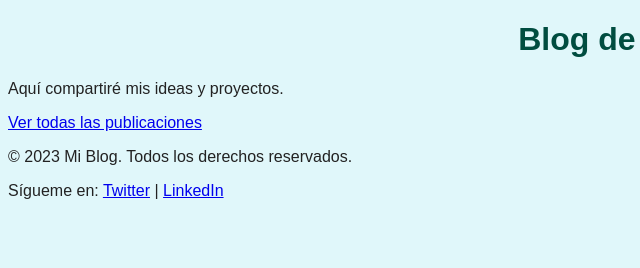
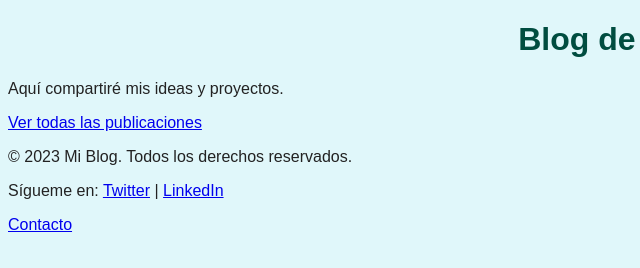
Before and after one commit to altedante4-cyber/my-personal-blog, a plain HTML site: page index.html in a window 1280 px wide. Shown: the full height of the page, 0-640 px from the left. Drawn offline with Linux system fonts and the light colour scheme.

Commit message:
feat: Añadir página de contacto

```diff
--- a/index.html
+++ b/index.html
@@ -1 +1 @@
-<!DOCTYPE html><html lang="es"><head><meta charset="UTF-8"><title>Mi Blog Personal</title><link rel="stylesheet" href="style.css"></head><body><h1>Blog de Michael</h1><p>Aquí compartiré mis ideas y proyectos.</p><p><a href="archive.html">Ver todas las publicaciones</a></p><footer><p>&copy; 2023 Mi Blog. Todos los derechos reservados.</p><p>Sígueme en: <a href="#">Twitter</a> | <a href="#">LinkedIn</a></p></footer></body></html>
+<!DOCTYPE html><html lang="es"><head><meta charset="UTF-8"><title>Mi Blog Personal</title><link rel="stylesheet" href="style.css"></head><body><h1>Blog de Michael</h1><p>Aquí compartiré mis ideas y proyectos.</p><p><a href="archive.html">Ver todas las publicaciones</a></p><footer><p>&copy; 2023 Mi Blog. Todos los derechos reservados.</p><p>Sígueme en: <a href="#">Twitter</a> | <a href="#">LinkedIn</a></p><p><a href="contact.html">Contacto</a></p></footer></body></html>
```
Also changed, not shown: contact.html (added, +1 -0 lines).
